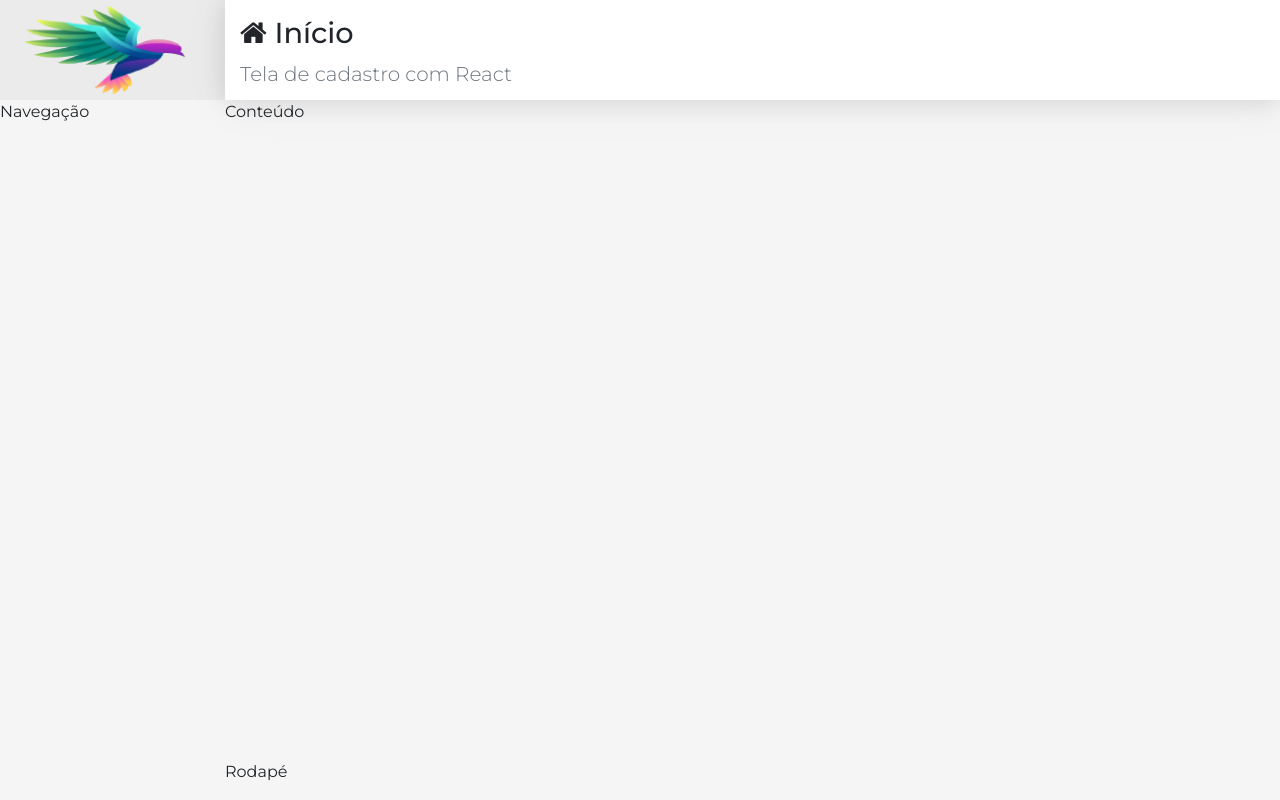
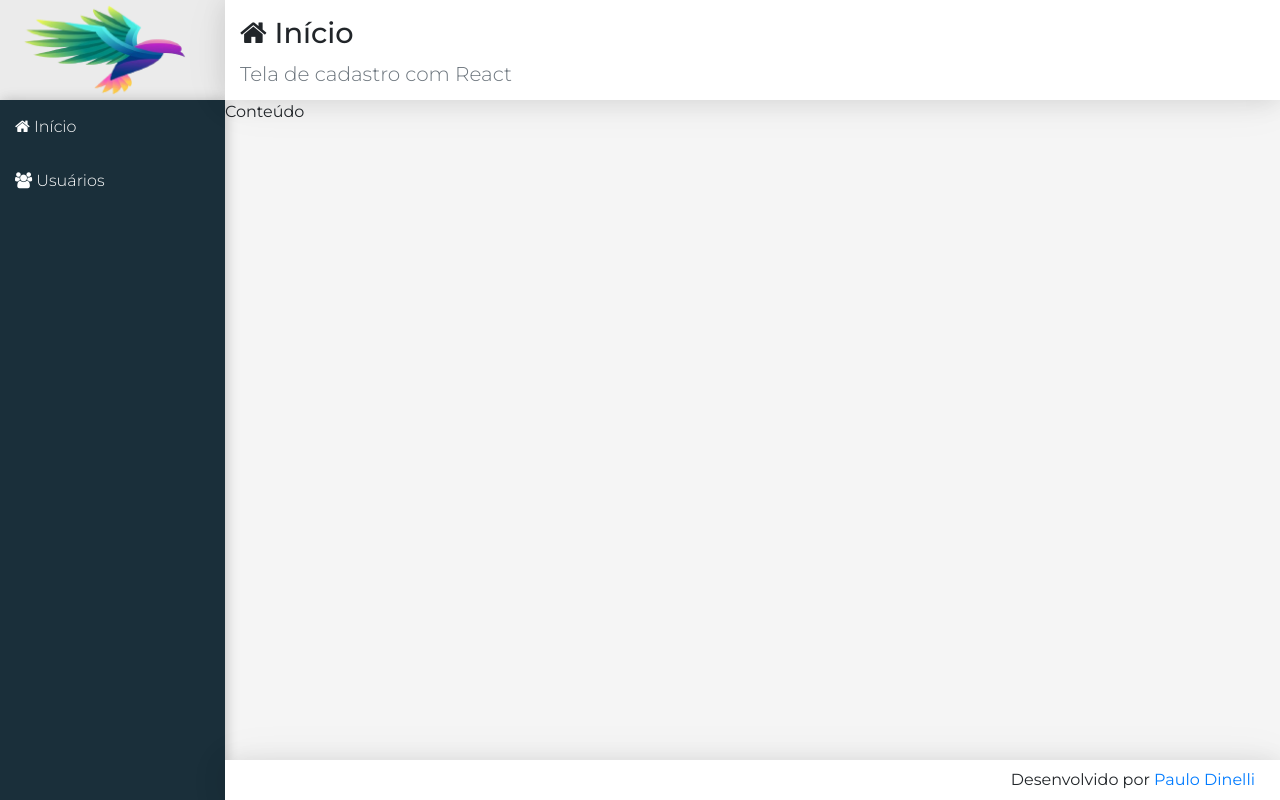
Before and after one commit to pgdinelli/Tela-de-Cadastro-React, a React (Vite) app in the folder frontend/: page / in a window 1280 px wide. Built offline with nearby package versions, Linux system fonts and the light colour scheme.

Commit message:
Implementação footer + navegação

```diff
--- a/frontend/src/components/template/Footer.css
+++ b/frontend/src/components/template/Footer.css
@@ -0,0 +1,8 @@
+footer.footer {
+    display: flex;
+    align-items: center;
+    justify-content: flex-end;
+    padding: 0 25px;
+    background-color: #fff;
+    box-shadow: var(--shadow);
+}
--- a/frontend/src/components/template/Footer.jsx
+++ b/frontend/src/components/template/Footer.jsx
@@ -3,5 +3,7 @@
 
 export default props =>
     <footer className="footer">
-        Rodapé
+        <span>
+            Desenvolvido por <a href="https://www.linkedin.com/in/paulodinelli/" target='_blank'>Paulo Dinelli</a>
+        </span>
     </footer>
--- a/frontend/src/components/template/Nav.css
+++ b/frontend/src/components/template/Nav.css
@@ -0,0 +1,16 @@
+aside.menu-area {
+    background-color: var(--bg-dark);
+    box-shadow: 2px 0 10px 0 rgba(0, 0, 0, 0.12), 2px 0 15px 0 rgba(0, 0, 0, 0.09);
+}
+
+.menu a {
+    display: block;
+    text-decoration: none;
+    color: #fff;
+    padding: 15px;
+    font-weight: 300;
+}
+
+.menu a:hover {
+    background: linear-gradient(135deg, #07a7e3, #32dac3 100%);
+}
--- a/frontend/src/components/template/Nav.jsx
+++ b/frontend/src/components/template/Nav.jsx
@@ -3,5 +3,13 @@
 
 export default props =>
     <aside className="menu-area">
-        Navegação
+        <nav className="menu">
+             {/* Refatorar como componente depois */}
+            <a href="#/">
+                <i className='fa fa-home'></i> Início
+            </a>
+            <a href="#/users">
+                <i className='fa fa-users'></i> Usuários
+            </a>
+        </nav>
     </aside>
```
